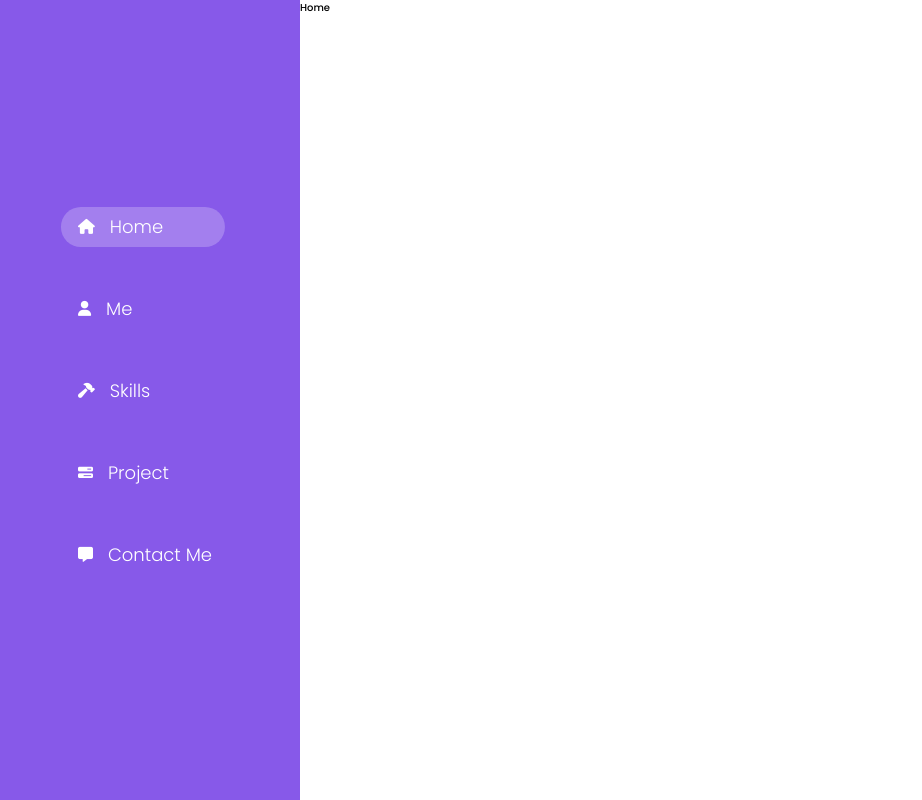
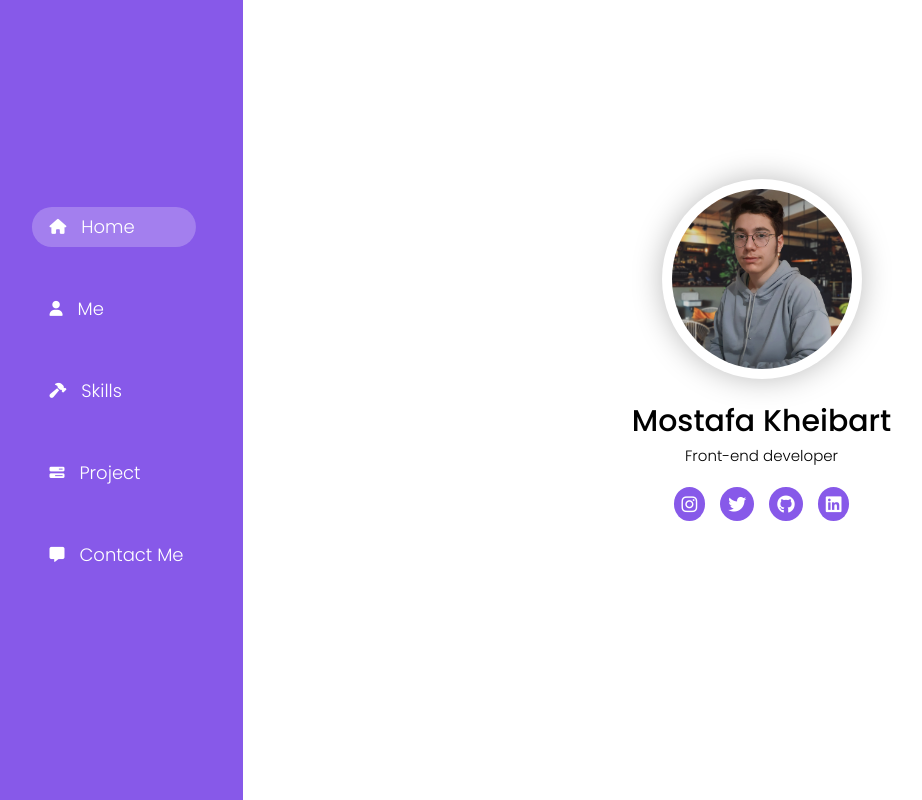
Before and after one commit to avinash1410-cyber/react-portofolio, a React (Create React App) app: page / in a window 1280 px wide. Shown: the whole page, without its empty margins (0-922 px from the left). Built offline with nearby package versions, Linux system fonts and the light colour scheme.

Commit message:
finish home page

```diff
--- /dev/null
+++ b/src/components/layouts/socialBar/socialBar.jsx
@@ -0,0 +1,25 @@
+import { IconBar, SocialIcon } from './socialBarStyle';
+const socialBar = () => {
+  return (
+    <IconBar>
+      <SocialIcon
+        href='http://instagram.com'
+        className='fa-brands fa-instagram'
+      ></SocialIcon>
+      <SocialIcon
+        href='http://twitter.com'
+        className='fa-brands fa-twitter'
+      ></SocialIcon>
+      <SocialIcon
+        href='http://github.com'
+        className='fa-brands fa-github'
+      ></SocialIcon>
+      <SocialIcon
+        href='http://linkedin.com'
+        className='fa-brands fa-linkedin'
+      ></SocialIcon>
+    </IconBar>
+  );
+};
+
+export default socialBar;
--- /dev/null
+++ b/src/components/layouts/socialBar/socialBarStyle.jsx
@@ -0,0 +1,18 @@
+import styled from 'styled-components';
+
+const IconBar = styled.div`
+  margin-top:2rem ;
+  display: flex;
+  justify-content: center;
+  gap: 1.5rem;
+`;
+
+const SocialIcon = styled.a`
+  font-size: 1.8rem;
+  background-color: var(--primary);
+  text-decoration: none;
+  color: var(--white);
+  padding: 0.8rem;
+  border-radius: 100%;
+`;
+export { IconBar, SocialIcon };
--- a/src/pages/Home/Home.jsx
+++ b/src/pages/Home/Home.jsx
@@ -1,6 +1,25 @@
+import { Image, Avatar, Container } from './HomeStyle';
+import Text from '../../components/shared/Text/Text';
+import avatar from '../../image/1.jpg';
+import SocialIcon from '../../components/layouts/socialBar/socialBar';
 
 const Home = () => {
-  return <div>Home</div>;
+  return (
+    <Container>
+      <div>
+        <Avatar>
+          <Image src={avatar} alt='' />
+        </Avatar>
+        <Text type='h1' size={3}>
+          Mostafa Kheibart
+        </Text>
+        <Text weight={300} type='h2'>
+          Front-end developer
+        </Text>
+        <SocialIcon />
+      </div>
+    </Container>
+  );
 };
 
 export default Home;
--- /dev/null
+++ b/src/pages/Home/HomeStyle.jsx
@@ -0,0 +1,25 @@
+import styled from 'styled-components';
+
+const Container = styled.div`
+  text-align: center;
+  width: 100%;
+  display: flex;
+  justify-content: center;
+  align-items: center;
+`;
+
+const Avatar = styled.div`
+  margin:-10rem auto 2rem auto;
+  border-radius: 100%;
+  padding: 1rem;
+  box-shadow: 0 0 3rem #00000045;
+  width: 20rem;
+  height: 20rem;
+`;
+const Image = styled.img`
+  border-radius: 100%;
+  width: 100%;
+  height: 100%;
+  object-fit: cover;
+`;
+export { Image, Avatar, Container };
```
Also changed, not shown: src/image/1.jpg (added).
